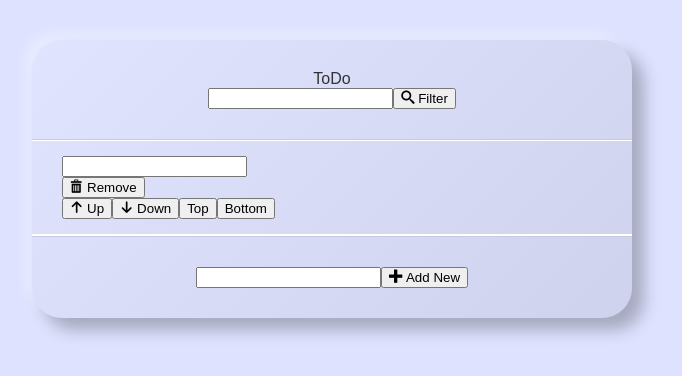
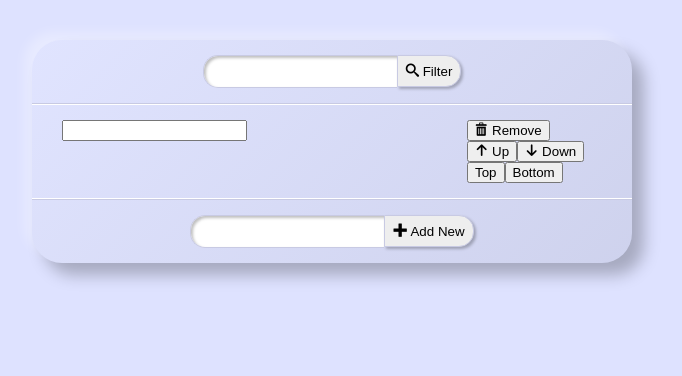
Before and after one commit to kenhoff/todo, a React app: page / in a window 1280 px wide. Shown: the whole page, without its empty margins (308-990 px from the left). Built offline with nearby package versions, Linux system fonts and the light colour scheme; a web font is replaced by a local one.

Commit message:
more css tweaks

```diff
--- a/src/ToDoApp/ToDoApp.css
+++ b/src/ToDoApp/ToDoApp.css
@@ -12,7 +12,7 @@
 
 header {
 	flex: 0 0 auto;
-	padding: 30px;
+	padding: 15px 30px;
 	border-bottom: 1px solid #C8CAE3;
 	text-align: center;
 }
@@ -26,7 +26,7 @@ main {
 
 footer {
 	flex: 0 0 auto;
-	padding: 30px;
+	padding: 15px 30px;
 	border-top: 1px solid #C8CAE3;
 	text-align: center;
 }
@@ -38,6 +38,39 @@ footer {
 }
 
 #ListItems li {
+	display: flex;
 	padding: 15px 30px;
 	border-bottom: 1px solid #fff;
 }
+
+#ListItems li .text {
+	box-sizing: border-box;
+	width: 75%;
+}
+
+#ListItems li .actions {
+	box-sizing: border-box;
+	width: 25%;
+}
+
+#ListItems li:last-child {
+	border-bottom: none;
+}
+
+header input[type=text], footer input[type=text] {
+	border-radius: 15px 0 0 15px;
+	padding: 8px;
+	border: 1px solid #C8CAE3;
+	border-right: none;
+	box-shadow: inset 2px 2px 3px rgba(0,0,0,0.25);
+	line-height: 1;
+}
+
+header button, footer button {
+	background: #eee;
+	border-radius: 0 15px 15px 0;
+	padding: 8px;
+	border: 1px solid #C8CAE3;
+	box-shadow: 2px 2px 3px rgba(0,0,0,0.25);
+	line-height: 1;
+}
--- a/src/ToDoApp/ToDoApp.js
+++ b/src/ToDoApp/ToDoApp.js
@@ -5,23 +5,20 @@ function ToDoApp() {
 	return (
 <div id="ToDoApp">
 	<header>
-		<div className="header-inner">
-			<div className="logo">ToDo</div>
-			<div className="filters">
 		<input type="text" aria-label="Filter To Do items" />
 		<button>
 			<span className="icon-search"></span> Filter
 		</button>
-			</div>
-		</div>
 	</header>
 	<main>
 		<ul id="ListItems">
 			<li>
+				<div className="text">
 					<input type="text" />
 					<div className="timestamps">
 						<span className="completed"></span>
 						<span className="created"></span>
+					</div>
 				</div>
 				<div className="actions">
 					<button className="delete">
```
Lines whose indentation alone changed are shown as unchanged.
